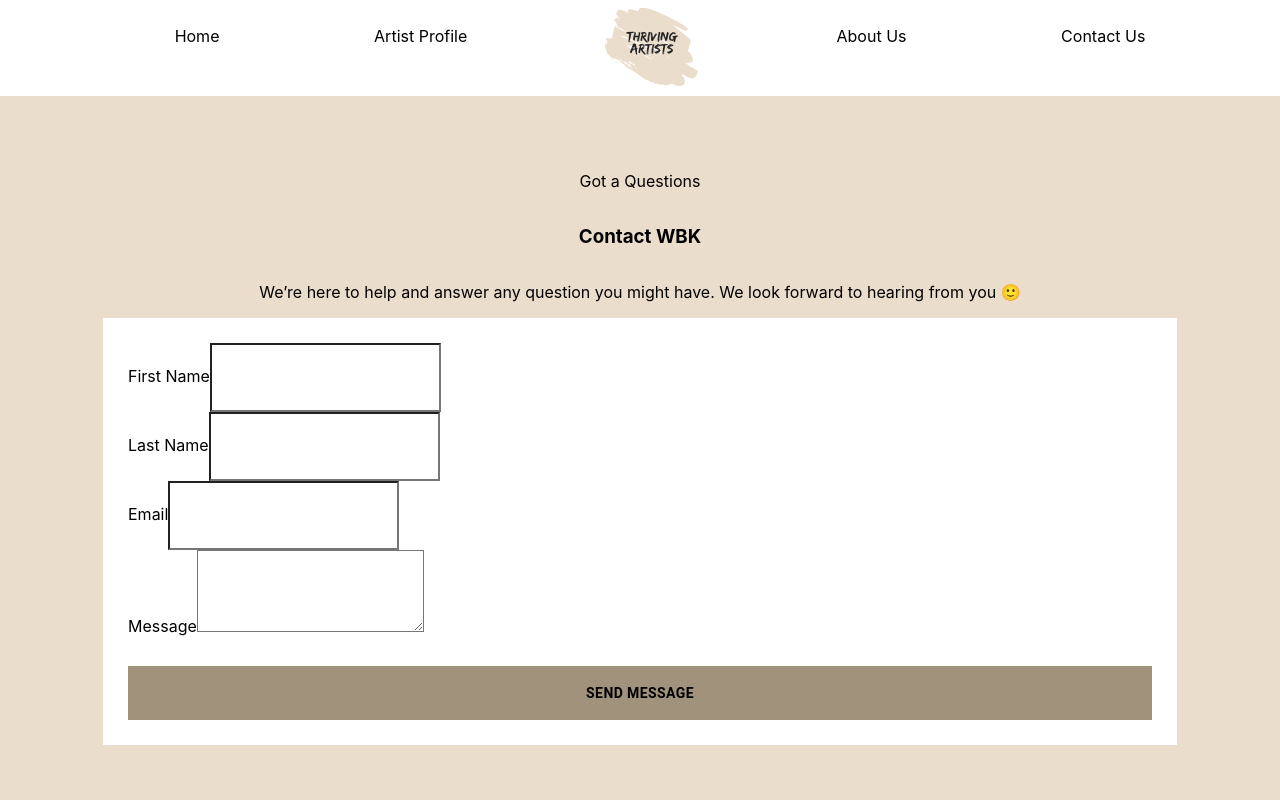
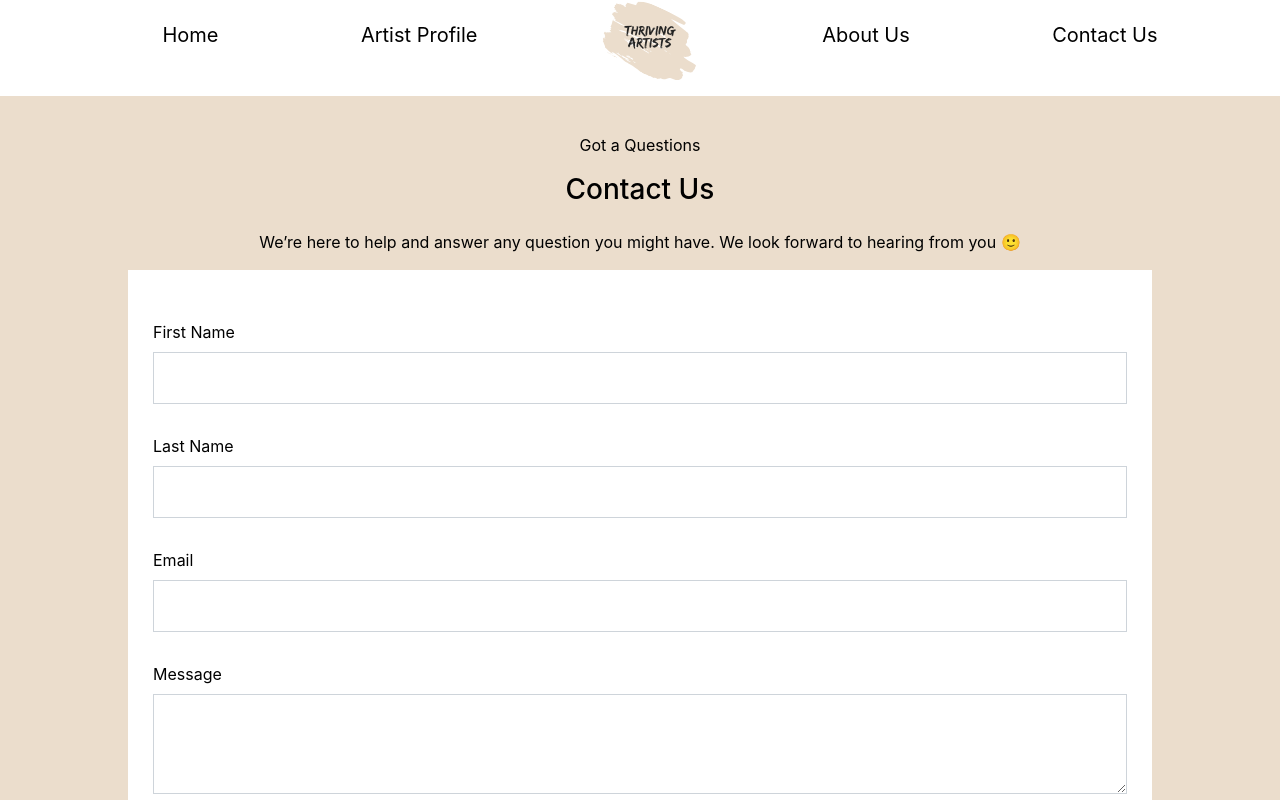
Before and after one commit to JigmeT123/thriving-artists, a React (Create React App) app: page /contactUs in a window 1280 px wide. Shown: the top 800 px of the page. Built offline with nearby package versions, Linux system fonts and the light colour scheme.

Commit message:
UPDATED: animation on hover

```diff
--- a/src/App.js
+++ b/src/App.js
@@ -7,6 +7,7 @@ import Gallery from './components/Gallery/Gallery';
 import Footer from './components/footer/Footer';
 import ArtistProfile from './components/artistProfile/ArtistProfile';
 import Contact from './components/ContactUs/Contact';
+import 'bootstrap/dist/css/bootstrap.min.css';
 
 const App = () => {
   const [toggle, setToggle] = useState(false)
--- a/src/components/ContactUs/Contact.js
+++ b/src/components/ContactUs/Contact.js
@@ -24,61 +24,59 @@ const Contact = () => {
         <div className={styles.contactUsContainer}>
             <div className={styles.contactUsTitleHolder}>
                 <p>Got a Questions</p>
-                <h3>Contact WBK</h3>
+                <h3>Contact Us</h3>
                 <p className={styles.titleContent}>We’re here to help and answer any question
                     you might have. We look forward to hearing from you 🙂</p>
             </div>
 
             <form className={styles.formContainer}>
                 <div className={styles.formStyle}>
-                    <label for="exampleInputEmail1">First Name</label>
+                    <label htmlFor="exampleInputEmail1">First Name</label>
                     <input
                         onChange={firstNameHandle}
                         value={firstName}
                         type="text"
-                        class="form-control"
+                        className="form-control"
                         id="exampleInputEmail1"
                         aria-describedby="emailHelp"/>
 
                 </div>
 
                 <div className={styles.formStyle}>
-                    <label for="exampleInputEmail1">Last Name</label>
+                    <label htmlFor="exampleInputEmail1">Last Name</label>
                     <input
                         onChange={lastNameHandle}
                         value={lastName}
                         type="text"
-                        class="form-control"
+                        className="form-control"
                         id="exampleInputEmail1"
                         aria-describedby="emailHelp"/>
 
                 </div>
 
                 <div className={styles.formStyle}>
-                    <label for="exampleInputEmail1">Email</label>
+                    <label htmlFor="exampleInputEmail1">Email</label>
                     <input
                         onChange={emailHandle}
                         value={email}
                         type="email"
-                        class="form-control"
+                        className="form-control"
                         id="exampleInputEmail1"
                         aria-describedby="emailHelp"/>
 
                 </div>
 
                 <div className={styles.formStyle}>
-                    <label for="exampleInputEmail1">Message</label>
+                    <label htmlFor="exampleInputEmail1">Message</label>
                     <textarea
                         onChange={messageHandle}
                         value={message}
                         type="text"
-                        class="form-control"
+                        className="form-control"
                         id="exampleInputEmail1"
                         aria-describedby="emailHelp"/>
-
                 </div>
                 <Button className={styles.contactUsButton}>Send Message</Button>
-
             </form>
 
         </div>
--- a/src/components/ContactUs/contact.module.css
+++ b/src/components/ContactUs/contact.module.css
@@ -1,6 +1,7 @@
 .contactUsContainer{
     position: relative;
-    height: 800px;
+    margin-top: 2vh;
+    height: 900px;
     display: flex;
     justify-content: center;
     align-items: center;
@@ -25,8 +26,9 @@
 .formContainer{
     margin: 0 auto;
     width: 80%;
+    height: auto;
     background-color: white;
-    padding: 25px;
+    padding: 20px 25px;
 }
 .formStyle > label{
     color: #000000;
--- a/src/components/Gallery/Gallery.js
+++ b/src/components/Gallery/Gallery.js
@@ -14,7 +14,7 @@ const Gallery = () => {
 
     return (
         <div className={styles.gallery}>
-           <h1>This is the gallery sections</h1>
+           <h1>Gallery sections</h1>
            <div className={styles.galleryContent}>
                {
                    artists && artists.map(artist => (
--- a/src/components/GalleryCard/gallery.module.css
+++ b/src/components/GalleryCard/gallery.module.css
@@ -3,6 +3,11 @@
     padding: 15px;
     margin-top: 20px;
 }
+.galleryCard:hover{
+    transform: scale(1.06);
+    transition: all 0.3s ease-in;
+}
+
 
 .galleryCardMedia{
     width: 100%;
--- a/src/components/Header/header.module.css
+++ b/src/components/Header/header.module.css
@@ -8,6 +8,7 @@
     top: 0;
     left: 0;
     z-index: 100;
+    font-size: 20px;
     background-color: white;
     transition: all 0.3s ease-in-out;
 }
--- a/src/components/artistProfile/artistprofile.module.css
+++ b/src/components/artistProfile/artistprofile.module.css
@@ -40,8 +40,9 @@
     align-items: center;
 }
 .profileInfoHeader > div{
-    background-color: lightgray;
+    background-color: #ddc4b5;
     display: flex;
+    padding: 10px;
     flex-direction: column;
     justify-content: center;
     height: 150px;
--- a/src/components/footer/Footer.js
+++ b/src/components/footer/Footer.js
@@ -37,7 +37,7 @@ const Footer = () => {
                     <Link to="/aboutUs">About Us</Link>
                     <Link to="/contactUs">Contact Us</Link>
 
-                </div>to
+                </div>
                 <div className={styles.footerThree}>
                     <h4>Legal</h4>
                     <Link to="/">Terms and condition
--- a/src/index.css
+++ b/src/index.css
@@ -5,7 +5,7 @@ body {
     sans-serif;
   -webkit-font-smoothing: antialiased;
   -moz-osx-font-smoothing: grayscale;
-  background-color: #EBDDCC;
+  background-color: #EBDDCC !important;
 }
 
 code {
```
Also changed, not shown: 1 other file (tests, documents, lock files or other folders).
